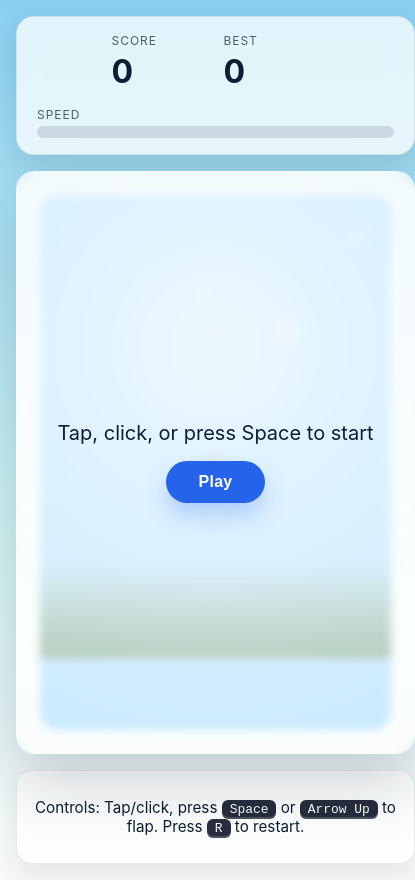
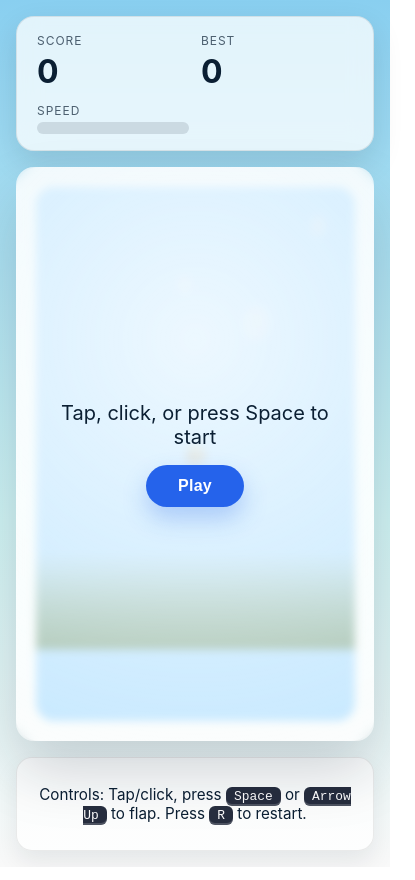
Before and after one commit to Alex-Unnippillil/flappy-bird, a website built with Vite: page index.html in a window 390 px wide. Shown: the whole page, 415 px wide, since content can reach past the window. Built offline with nearby package versions, Linux system fonts and the light colour scheme.

Commit message:
feat: add responsive HUD layout styling

```diff
--- a/index.html
+++ b/index.html
@@ -7,7 +7,7 @@
     <link rel="stylesheet" href="./styles.css" />
   </head>
   <body>
-    <main class="game-layout">
+    <main class="game-layout" data-hud-root>
       <header class="hud-panel" aria-label="Game dashboard">
         <div class="hud-metric" aria-live="polite">
           <span class="hud-label">Score</span>
--- /dev/null
+++ b/src/hud/HudRoot.js
@@ -0,0 +1,52 @@
+import "./styles/layout.css";
+
+const DEFAULT_SELECTORS = {
+  root: "[data-hud-root]",
+  panel: ".hud-panel",
+  stage: ".game-stage",
+  footer: ".game-footer",
+  score: "#scoreValue",
+  best: "#bestValue",
+  message: "#gameMessage",
+  overlay: "#gameOverlay",
+  startButton: "#startButton",
+  speedBar: "#speedFill",
+  speedProgress: "#speedProgress",
+};
+
+function resolveElement(selector, context = document) {
+  if (!selector) return null;
+  if (selector instanceof Element) return selector;
+  return context.querySelector(selector);
+}
+
+export class HudRoot {
+  constructor(selectors = {}) {
+    this.selectors = { ...DEFAULT_SELECTORS, ...selectors };
+    this.root = resolveElement(this.selectors.root);
+
+    if (!this.root) {
+      throw new Error("HUD root element not found");
+    }
+
+    this.root.classList.add("hud-root");
+
+    this.panel = resolveElement(this.selectors.panel, this.root);
+    this.stage = resolveElement(this.selectors.stage, this.root);
+    this.footer = resolveElement(this.selectors.footer, this.root);
+
+    this.elements = {
+      score: resolveElement(this.selectors.score, this.root),
+      best: resolveElement(this.selectors.best, this.root),
+      message: resolveElement(this.selectors.message, this.root),
+      overlay: resolveElement(this.selectors.overlay, this.root),
+      startButton: resolveElement(this.selectors.startButton, this.root),
+      speedBar: resolveElement(this.selectors.speedBar, this.root),
+      speedProgress: resolveElement(this.selectors.speedProgress, this.root),
+    };
+  }
+
+  getElements() {
+    return { ...this.elements };
+  }
+}
--- /dev/null
+++ b/src/hud/styles/layout.css
@@ -0,0 +1,96 @@
+.hud-root {
+  --hud-max-width: clamp(320px, 94vw, 1240px);
+  --hud-gap: clamp(16px, 4vw, 32px);
+  --hud-panel-column: clamp(140px, 32vw, 220px);
+  --hud-stage-padding: clamp(12px, 5vw, 28px);
+  margin: 0 auto;
+  width: var(--hud-max-width);
+  display: grid;
+  grid-template-columns: 1fr;
+  grid-template-areas:
+    "panel"
+    "stage"
+    "footer";
+  gap: var(--hud-gap);
+}
+
+.hud-root .hud-panel {
+  grid-area: panel;
+  display: grid;
+  grid-template-columns: repeat(
+    auto-fit,
+    minmax(var(--hud-panel-column), 1fr)
+  );
+  align-items: stretch;
+  justify-content: stretch;
+  gap: clamp(12px, 3vw, 20px);
+}
+
+.hud-root .hud-metric {
+  display: flex;
+  flex-direction: column;
+  justify-content: center;
+}
+
+.hud-root .game-stage {
+  grid-area: stage;
+  display: flex;
+  align-items: center;
+  justify-content: center;
+  padding: var(--hud-stage-padding);
+}
+
+.hud-root .game-stage #gameCanvas {
+  width: clamp(280px, 68vw, 640px);
+  max-width: 100%;
+  aspect-ratio: 420 / 640;
+  max-height: clamp(320px, 76vh, 720px);
+}
+
+.hud-root .game-footer {
+  grid-area: footer;
+  text-align: center;
+  padding: clamp(12px, 3vw, 20px);
+}
+
+@media (min-width: 600px) {
+  .hud-root {
+    grid-template-columns: repeat(2, minmax(0, 1fr));
+    grid-template-areas:
+      "panel panel"
+      "stage stage"
+      "footer footer";
+  }
+
+  .hud-root .hud-panel {
+    grid-template-columns: repeat(
+      auto-fit,
+      minmax(clamp(150px, 22vw, 240px), 1fr)
+    );
+  }
+}
+
+@media (min-width: 1024px) {
+  .hud-root {
+    grid-template-columns:
+      minmax(clamp(260px, 28vw, 360px), 1fr)
+      minmax(clamp(360px, 56vw, 780px), 2fr);
+    grid-template-areas:
+      "panel stage"
+      "footer stage";
+    align-items: start;
+  }
+
+  .hud-root .hud-panel {
+    align-content: start;
+  }
+
+  .hud-root .game-stage {
+    justify-content: center;
+    padding: clamp(16px, 3vw, 40px);
+  }
+
+  .hud-root .game-stage #gameCanvas {
+    width: clamp(340px, 48vw, 720px);
+  }
+}
--- a/src/main.js
+++ b/src/main.js
@@ -5,6 +5,7 @@ import {
   startGame,
   handleCanvasClick,
 } from "./game/systems/index.js";
+import { HudRoot } from "./hud/HudRoot.js";
 
 function bindInput(canvas) {
   const pressAction = (event) => {
@@ -75,17 +76,11 @@ function init() {
   canvas.setAttribute("aria-label", "Flappy Bird 3D playfield");
   canvas.setAttribute("tabindex", "0");
 
+  const hudRoot = new HudRoot();
+
   const state = createGameState(canvas);
   initializeGameLoop(state, {
-    hudElements: {
-      score: "#scoreValue",
-      best: "#bestValue",
-      message: "#gameMessage",
-      startButton: "#startButton",
-      overlay: "#gameOverlay",
-      speedBar: "#speedFill",
-      speedProgress: "#speedProgress",
-    },
+    hudElements: hudRoot.getElements(),
   });
 
   bindInput(canvas);
```
